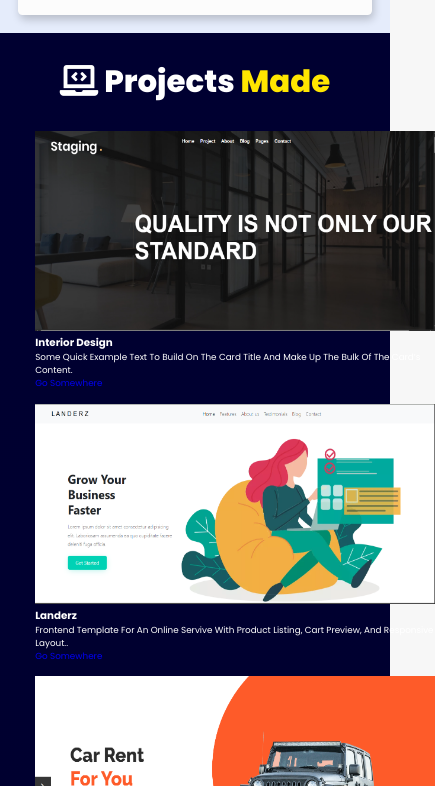
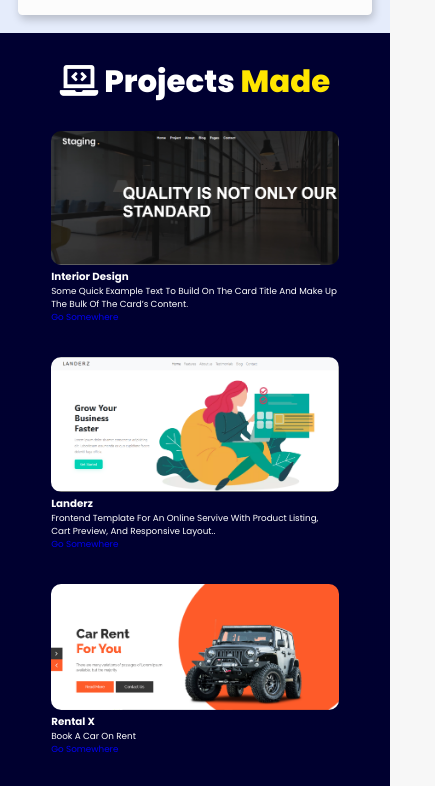
Before and after one commit to Sanketgitbhub/portfolio, a plain HTML site: page index.html in a window 390 px wide. Shown: the part 3881-4667 px from the top of the page, 435 px wide, since content can reach past the window. Drawn offline with nearby package versions, Linux system fonts and the light colour scheme; a script that the page names is missing; a web font is replaced by a local one.

Commit message:
Update style.css

```diff
--- a/assets/css/style.css
+++ b/assets/css/style.css
@@ -1359,6 +1359,28 @@ form .button-area {
 .skills-column:nth-child(2) .skills-content .progress:nth-child(4) .bar span {
     width: 60%;
 }
+/* Responsive image fix for portfolio projects */
+.work .card img {
+  width: 100%;
+  height: auto;
+  object-fit: cover;
+  border-radius: 10px;
+}
+
+/* Optional: make the cards adjust nicely on smaller screens */
+@media (max-width: 768px) {
+  .work .box-container {
+    display: flex;
+    flex-direction: column;
+    align-items: center;
+  }
+
+  .work .card {
+    width: 90% !important;
+    margin-bottom: 20px;
+  }
+}
+
 
 
 
```
